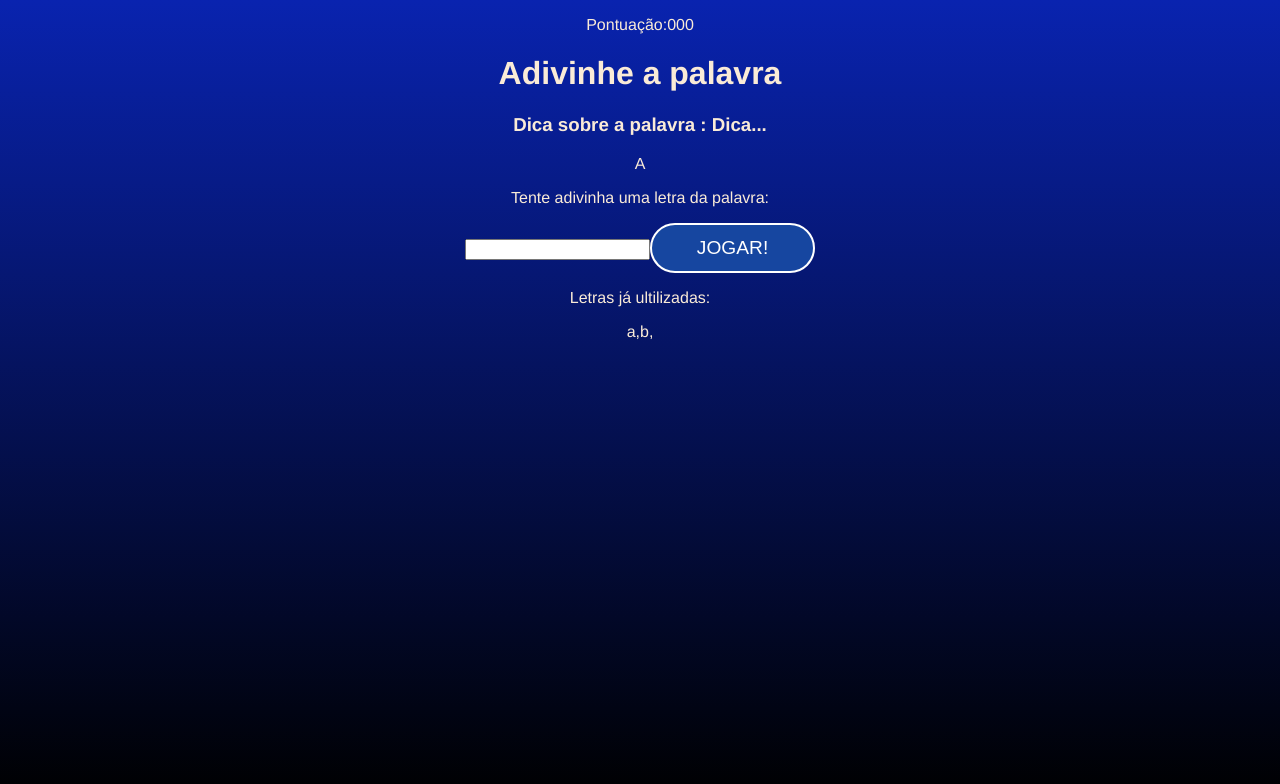
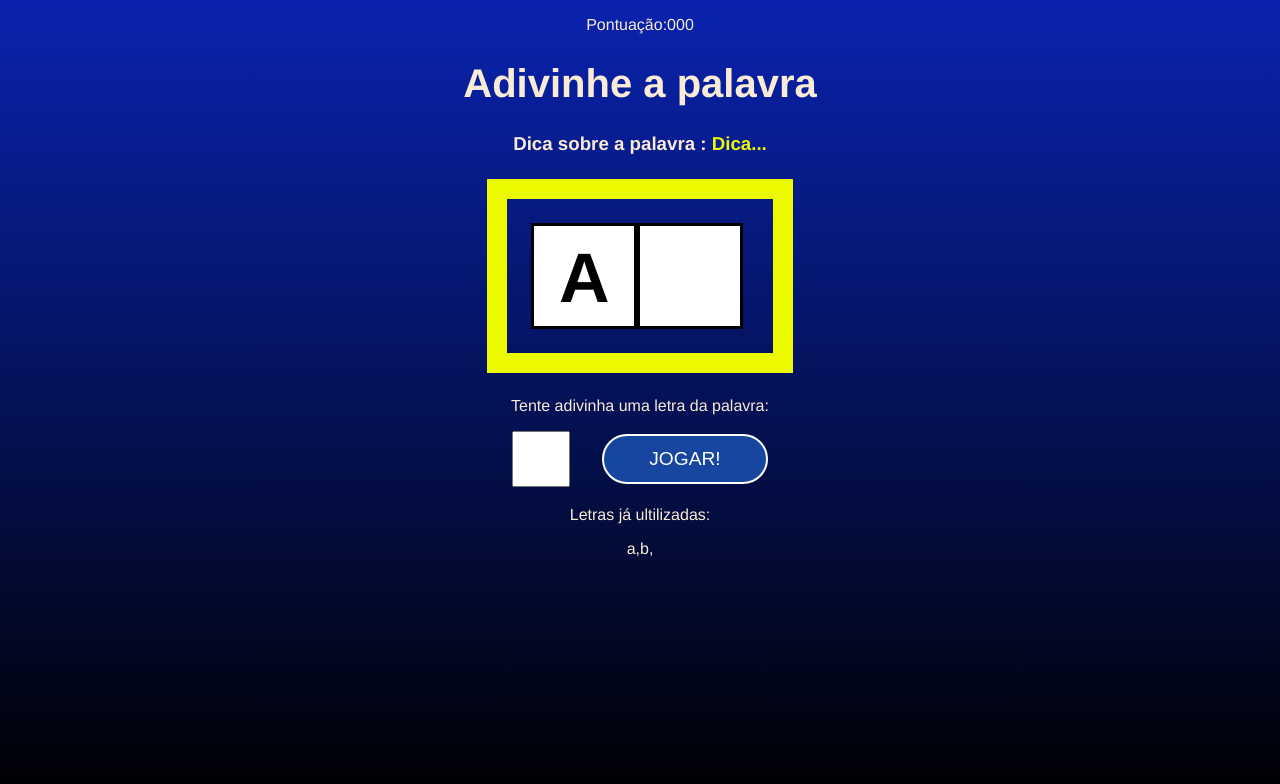
Before and after one commit to luisjonson/secretword, a React (Vite) app: page / in a window 1280 px wide. Both pictures are taken after a click on the button "COMEÇAR O JOGO". Shown: the top 784 px of the page. Built offline with nearby package versions, Linux system fonts and the light colour scheme.

Commit message:
CSS da tela do jogo

```diff
--- a/src/components/Game.css
+++ b/src/components/Game.css
@@ -0,0 +1,49 @@
+.game h1 {
+    font-size: 2.5em;
+}
+
+.points span {
+    font-weight: bold;
+}
+
+.tip span {
+    color: #ecfa00;
+}
+
+.worContainer {
+    margin: 1.5em;
+    padding: 1.5em;
+    border: 20px solid #ecfa00;
+    display: flex;
+}
+
+.letter,
+.blankSquare {
+    font-size: 70px;
+    line-height: 1.5;
+    border: 3px solid #000;
+    height: 100px;
+    width: 100px;
+    text-transform: uppercase;
+    background: #FFF;
+    color: #000;
+    font-weight: bold;
+}
+
+.letterContainer {
+    margin-bottom: 1.2em;
+}
+
+.letterContainer form {
+    display: flex;
+    align-items: center;
+    justify-content: center;
+}
+
+.letterContainer input {
+    height: 50px;
+    width: 50px;
+    font-size: 2em;
+    text-align: center;
+    margin-right: 1em;
+}
--- a/src/components/Game.jsx
+++ b/src/components/Game.jsx
@@ -14,7 +14,7 @@
         <span className="letter">
           A
         </span>
-        <span className="blackSquare"></span>
+        <span className="blankSquare"></span>
       </div>
       <div className="letterContainer">
         <p>Tente adivinha uma letra da palavra:</p>
```
